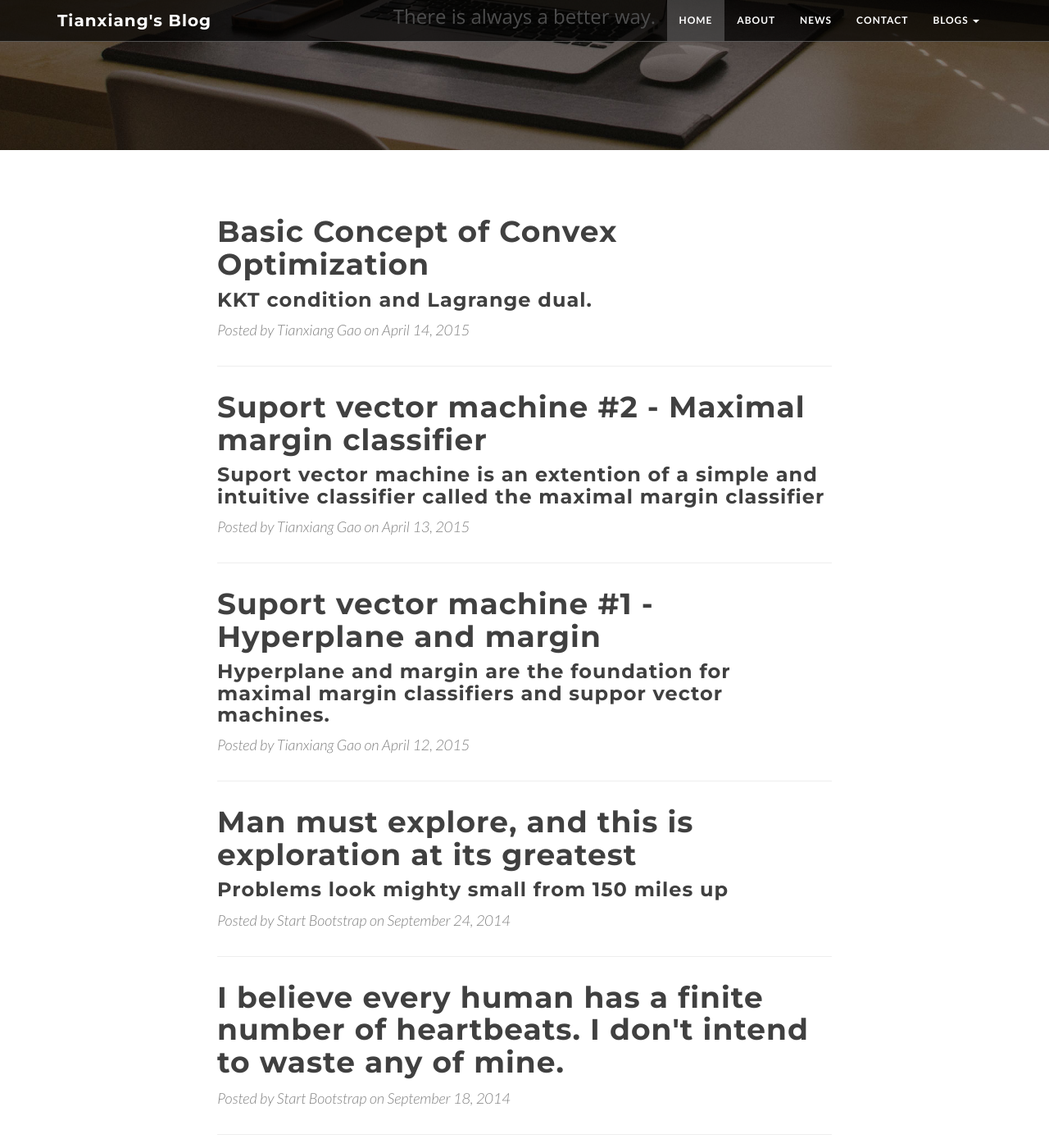
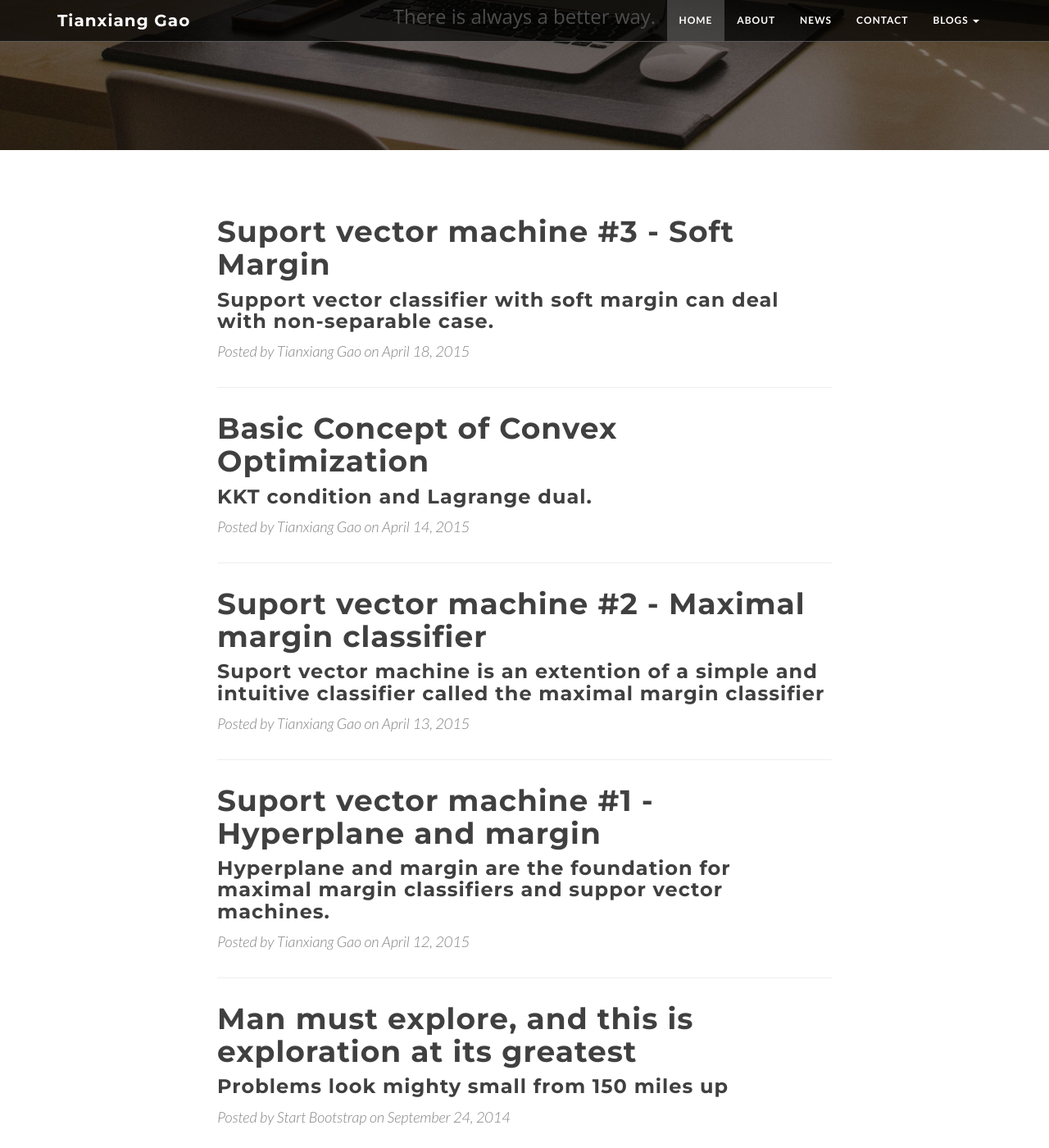
Before and after one commit to xuanix/blogs, a Jekyll site: the page built from index.html, in a window 1280 px wide and 1400 px high, scrolled down 280 px. Shown: the whole window at 82% size. Built offline with Jekyll 4.4.1, drawn with Linux system fonts in a browser that asks for light colours; nearby versions of some CDN libraries; the list of posts is cut into pages by our own code; some of the changed lines change nothing that is shown; some of the changed text lies outside the part shown.

Commit message:
Complete svm 3

```diff
--- a/_config.yml
+++ b/_config.yml
@@ -1,5 +1,5 @@
 # Site settings
-title: Tianxiang's Blog
+title: Tianxiang
 header-img: img/home-bg.jpg
 email: gaotx88@gmail.com
 description: "Write your site description here. It will be used as your sites meta description as well!"
--- a/_includes/nav.html
+++ b/_includes/nav.html
@@ -5,7 +5,7 @@
                 <i class="fa fa-bars"></i>
             </button>
             <a class="navbar-brand" href="{{ site.url}}/{{ site.baseurl }}">
-                <h1>Tianxiang's Blog</h1>
+                <h1>Tianxiang Gao</h1>
             </a>
         </div>
 
--- a/_posts/2015-04-11-hypeplane-margin.markdown
+++ b/_posts/2015-04-11-hypeplane-margin.markdown
@@ -51,7 +51,7 @@
 
 Suppose a training dataset is **linearly separable**, and it is possbile to construct at lease a hyperplane that sperates all training observations perfectly.
 
-<img src="{{site.baseurl}}/img/maximal-margin/maximal-margin-classifier.png">
+<img src="{{site.baseurl}}/img/svm/maximal-margin-classifier.png">
 
 The figure above shows there are three possible hyperplanes, two dash line and one solid line, that are able to sperate all training data perfectly. However, if we only can pick one, which one should be selected?
 
--- a/_posts/2015-04-13-maximal-margin-classifier.markdown
+++ b/_posts/2015-04-13-maximal-margin-classifier.markdown
@@ -9,7 +9,7 @@
 
 In this blog, I am gonna cover the derivation of **maximal marigin classifier**. In order to understand the process, you need to know *KKT condition*, and *Lagrange dual*. If you are not so familier with those knowledge, please check another [blog](http://gaotx.com/blogs/2015/04/14/kkt-cvx/).
 
-<img src="{{site.baseurl}}/img/maximal-margin/maximal-margin-classifier.png">
+<img src="{{site.baseurl}}/img/svm/maximal-margin-classifier.png">
 
 In the [previous blog](http://gaotx.com/blogs/2015/04/12/maximal-margin-classifier/), we derived the formulation of $M$, which is half of margin.
 
@@ -38,7 +38,8 @@
 
 $$ y_i(\beta^Tx_i+\beta_0) \geq M||\beta|| $$
 
-Since for any $\beta_0$ and $\beta$ satisfying these inequaties, any positively scaled multiple satisfies them too, just like define a separating hyperplane, we can arbitrarily set $||\beta|| = 1/M$. Thus (2)-(3) is equivalent to
+Since for any $\beta_0$ and $\beta$ satisfying these inequaties, any positively scaled multiple satisfies them too, just like define a separating hyperplane, we can arbitrarily set
+$||\beta|| = 1/M$. Thus (2)-(3) is equivalent to
 
 \begin{align}
 &\underset{\beta,\beta_0}{\text{max}}& & \cfrac{1}{||\beta||}\\\\
--- /dev/null
+++ b/_posts/2015-04-14-soft-margin.markdown
@@ -0,0 +1,159 @@
+---
+layout:     post
+title: "Suport vector machine #3 - Soft Margin"
+subtitle:   "Support vector classifier with soft margin can deal with non-separable case."
+author: "Tianxiang Gao"
+date: "April 18, 2015"
+header-img: "img/post-bg-02.jpg"
+---
+
+In [previous blog](http://gaotx.com/blogs/2015/04/13/maximal-margin-classifier/), we found a separating hyperplane for **linearly separable** case by solving an optimization problem
+
+\begin{align}
+&\underset{\beta,\beta_0, ||\beta||=1}{\text{max}}& & M\\\\
+& \text{subject to}
+& & y_i(\beta^Tx_i+\beta_0) \geq M, \; i = 1, \ldots, n.
+\end{align}
+
+which is known as *maximal margin classifier*. Based on the constraint (2), any observation should be at least $M$ away from the separating hyperplane. So there is no any observation falls into the margin area, and even falls in the wrong side of separating hyperplane. In anthoer word, the dataset should be **separable**. However, this margin is to sensitive to the support vectors, which are observations very close to margin. With or without a specific observation, the generated separating hyperplane changes a lot. In essense, it is overfitting to training dataset. Moreover, in practice, various factors effect the collection of data. As result, overlapping between classes is inevitable such as the two figures below.
+
+<img src="{{site.baseurl}}/img/svm/nonseparable.png">
+
+You can find the figures from the website of [Introduction to Statistical Learning (**ISL**)][#1]. According to the left figure, we allow two points falling into the margin area. To the right figure, we even allows small observations on the wrong side of the separating hyperplane. This kind of margin called **soft margin**.
+
+We can get such soft margin by solving an variant of the optimization problem and the classifier are knonw as **support vector classifer**. We introduce a set of nonnegative slack variables $\xi$. Then we can reformulate the above problem
+
+\begin{align}
+&\underset{\beta,\beta_0, ||\beta||=1}{\text{max}}& & M\newline
+& \text{subject to}
+& & y_i(\beta^Tx_i+\beta_0) \geq M - \xi_i, \; i = 1, \ldots, n. \label{4}\newline
+& & & \xi_i \geq 0, \; i = 1, \ldots, n.\newline
+& & & \sum_{i=1}^{n}\xi_i \leq C
+\end{align}
+
+where $C$ a nonnegative tuning parameter. The slack variable $\xi_i$ in \eqref{4}tells us the location of the $i$th observation.
+
+* If $\xi_i=0$, the $i$the observation is on the correct side of margin such as observations 7, 9, 10, 2, 3, 4, 5, and 6 in both figures.
+* If $0<\xi_i<M$, the $i$the observation falls on the margin area but on the correct side of the separating hyperplane such as observations 8 and 1 in the left figure.
+* If $\xi_i>M$, the $i$the observation is on the wrong side of separating hyperplane such as observations 11, 8, 1, and 12 in right figure.
+
+Now we consider the role of tunning parameter $C$. $C$ bounds the sum of $\xi_i$'s, and determins the tolerance of violations to the margin and to the hyperplane. We can consider $C$ as the total budget for the amount that the margin can be violated by the $n$ observations.
+
+* If $C=0$, then there is no **budget** for the violation. All $\xi_i$ should be equal to zero, in which case amonuts to maixmal margin classifier. Of cause, maximal margin hyperplane only exists if separabble case. So there is no feasible solution for the optimization problem.
+* If $0<C$, there is no more than $C$ observations can be on the wrong side of hyperplane, because if $i$th observation is on the wrong side, then $\xi_i>1$ and $\sum\xi_i\leq C$.
+
+$C$ also controls the [bias-variance trade-off]() of the support vector classifier. When $C$ small, we seek narrow margin which amounts to a classifier that is highly fit (or even overfit) to the training data. So the variance is very hight, while bias is low. When $C$ larger, the margin is wider and allows more violation of observations. It amounts to a classifier that is more biased but lower variance.
+
+In order to solve this problem easily through [KKT condition and lagrange dual][#2], we reformulate this optimization problem. We replace constrain \eqref{4} with
+
+$$ y_i(\beta^Tx_i+\beta_0) \geq M(1-\xi_i) $$
+
+to make it convex optimization (the original is not a convex optimization). If you are not familier with *convex optimization*, just consider this process is to make the problem easier to solve. We drop the constrain
+$ ||\beta||=1 $ by replacing constrain \eqref{4} with
+
+$$ \cfrac{1}{||\beta||}y_i(\beta^Tx_i+\beta_0) \geq M(1-\xi_i) $$
+
+Since for any $\beta$ and $\beta_0$ satisfying the inequation, its scaled positively multiple also satisifies the inequation, we just arbitrarily assume
+$ M = \cfrac{1}{||\beta||} $. Then, we minimizing $ \cfrac{1}{2}\beta^T\beta$ for easier solving.
+
+\begin{align}
+&\underset{\beta,\beta_0}{\text{min}}& & \cfrac{1}{2}\beta^T\beta\newline
+& \text{subject to}
+& & y_i(\beta^Tx_i+\beta_0) \geq 1 - \xi_i, \; i = 1, \ldots, n. \newline
+& & & \xi_i \geq 0, \; i = 1, \ldots, n.\newline
+& & & \sum_{i=1}^{n}\xi_i \leq C\label{10}
+\end{align}
+
+We drop the "budget" constrain \eqref{10} by introducing it to the objective function and obtain the final formulation
+
+\begin{align}
+&\underset{\beta,\beta_0}{\text{min}}& & \cfrac{1}{2}\beta^T\beta+C\sum_{i=1}^{n}\xi_i\label{11}\newline
+& \text{subject to}
+& & y_i(\beta^Tx_i+\beta_0) \geq 1 - \xi_i, \; i = 1, \ldots, n. \label{12}\newline
+& & & \xi_i \geq 0, \; i = 1, \ldots, n.\label{13}\newline
+\end{align}
+
+Then,
+
+* If $C\rightarrow +\infty$, becaue of minimization, all $\xi_i=0$, that is maximial margin classifier.
+* If $C\rightarrow 0$, then $\xi_i$ can be any nonnegative value. Because of minimization, $\beta$ will be as small as possible.
+
+This is quadratic optimization problem. Let's solve it by langrange dual. We drop the contrains \eqref{12} and \eqref{13} by multiplying the langrange multipliers $\alpha$ and $\mu$. Then lagrange function
+
+\begin{align}
+L_p(\beta, \beta_0,\xi; \alpha,\mu)= & \cfrac{1}{2}\beta^T\beta+C\sum_{i=1}^{n}\xi_i \nonumber \newline
+	& -\sum_{i=1}^{n}\alpha_i[y_i(\beta^Tx_i+\beta_0) -(1 - \xi_i)] - \sum_{i=1}^{n}\mu_i\xi_i\label{14}
+\end{align}
+
+Then the dual function is
+
+\begin{equation}
+	g(\alpha, \mu) = min \,L_p(\beta, \beta_0,\xi; \alpha,\mu)
+\end{equation}
+
+In order to the minimum, set the partial derivatives to zero w.r.t $\beta, \beta_0$ and $\xi_i$, we obtain
+
+\begin{align}
+&\frac{\partial L_p}{\partial \beta} \rightarrow \beta=\sum_{i=1}^{n}\alpha_iy_ix_i,\label{16}\newline
+&\frac{\partial L_p}{\partial \beta} \rightarrow 0= \sum_{i=1}^{n}\alpha_iy_i,\label{17}\newline
+&\frac{\partial L_p}{\partial \beta} \rightarrow \alpha_i=C-\mu_i, \label{18}\forall i.
+\end{align}
+
+By substituting \eqref{16}-\eqref{18} into \eqref{14}, we obtain
+
+\begin{equation}
+g(\alpha, \mu)
+= \sum_{i=1}^{n}\alpha_i-\cfrac{1}{2}\sum_{i=1}^{n}\sum_{j=1}^{n}\alpha_i\alpha_jy_iy_jx_i^Tx_j
+\end{equation}
+
+which gives us a lower bound on the objective function\eqref{11}. Then the dual problem is
+
+\begin{align}
+&\underset{\alpha,\mu}{\text{max}}& & g(\alpha, \mu)
+= \sum_{i=1}^{n}\alpha_i-\cfrac{1}{2}\sum_{i=1}^{n}\sum_{j=1}^{n}\alpha_i\alpha_jy_iy_jx_i^Tx_j\newline
+& \text{subject to}
+& & \sum_{i=1}^{n}\alpha_iy_i=0 \newline
+& & & \alpha_i + \mu_i = C, \; i = 1, \ldots, n.\label{22}\newline
+& & & \alpha_i, \mu_i \geq 0, \; i = 1, \ldots, n.\newline
+\end{align}
+
+We can make it easier by droping variable $\mu$ and replacing constrain\eqref{22} with $\alpha_i\leq C$. Then we obtain
+
+\begin{align}
+&\underset{\alpha}{\text{max}}& &
+\sum_{i=1}^{n}\alpha_i-\cfrac{1}{2}\sum_{i=1}^{n}\sum_{j=1}^{n}\alpha_i\alpha_jy_iy_jx_i^Tx_j\newline
+& \text{subject to}
+& & \sum_{i=1}^{n}\alpha_iy_i=0 \newline
+& & & 0 \leq \alpha_i \leq C, \; i = 1, \ldots, n.\newline
+\end{align}
+
+Any standard software can help us solve this problem. Substituting the optimal $\alpha^{*}$ into \eqref{16} obtains $\hat{\beta}$. In order to get $\hat{\beta_0}$, we use KKT conditions including the constrains
+
+\begin{align}
+	\alpha_i[y_i(\beta^Tx_i+\beta_0) -(1 - \xi_i)] = 0,\label{27}\newline
+	\mu_i\xi_i=0,\label{28}
+\end{align}
+
+for $i=1,2, ..., n$. For any $\alpha_i>0$, associated observations are support vectors, and
+\begin{align}
+	y_i(\beta^Tx_i+\beta_0) -(1 - \xi_i)=0, \newline
+	\mu_i=C-\alpha_i>0,
+\end{align}
+
+based on \eqref{27} and \eqref{18}, respectively. Hence, $\xi_i=0$ because of KKT condition \eqref{28}. $\hat{\beta}_0$ can be obtained by
+
+$$ y_i(\hat{\beta}^Tx_i+\beta_0) =1$$
+
+Typically we use an average of all the solutions for numerical stability.
+
+Given the solutions for $\hat{\beta}$ and $\hat{\beta}_0$, the decision function (or classifier) is
+
+\begin{align}
+	G(x) = & sign[\hat{f}(x)] \nonumber \newline
+		   & sign[\hat{\beta}^T(x) + \hat{\beta}_0]
+\end{align}
+
+The tunning parameter $C$ can be obtained through *cross-validation*.
+
+[#1]:http://www-bcf.usc.edu/~gareth/ISL/index.html
+[#2]: http://gaotx.com/blogs/2015/04/14/kkt-cvx/
--- a/index.html
+++ b/index.html
@@ -1,6 +1,7 @@
 ---
 layout: page
 description: "There is always a better way."
+title: Tianxiang Gao
 ---
 
 {% for post in paginator.posts %}
```
Also changed, not shown: img/svm/margin.png (renamed from img/maximal-margin/margin.png), img/svm/maximal-margin-classifier.png (renamed from img/maximal-margin/maximal-margin-classifier.png), img/svm/nonseparable.png (added), 1 other file.
